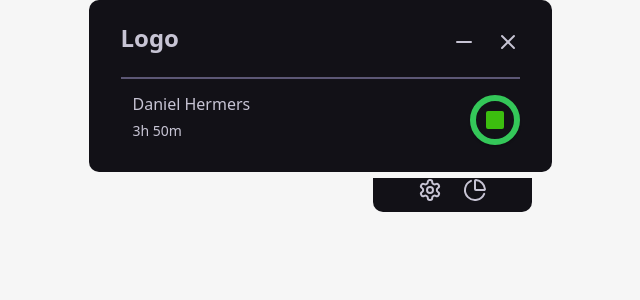
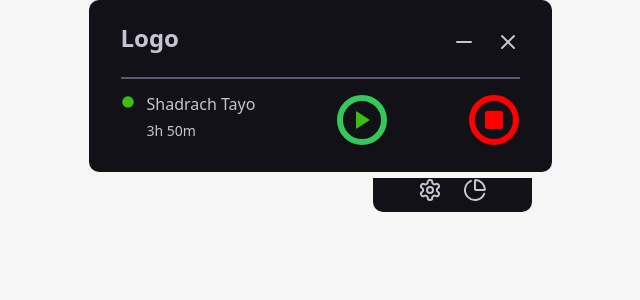
Before and after one commit to shadrach-tayo/Worksmart, a React (Vite) app: page /track in a window 1280 px wide. Shown: the top 300 px of the page, without its empty margins (320-960 px from the left). Built offline with nearby package versions, Linux system fonts and the light colour scheme.

Commit message:
ui tweak

```diff
--- a/src/Track.tsx
+++ b/src/Track.tsx
@@ -1,10 +1,16 @@
 import "./styles/Track.css";
-import { X, Minus, ChartPie, Settings, Square } from "lucide-react";
+import {
+    X,
+    Minus,
+    ChartPie,
+    Settings,
+    Square,
+    Circle,
+    Play,
+} from "lucide-react";
 
 const Track = () => {
     return (
-        // <div className="drag-region">
-        // <div className="wrapper">
         <div data-tauri-drag-region className="tracker-card">
             <div className="d-flex flex-column gap-3">
                 <div className="tracker-header">
@@ -19,15 +25,18 @@ const Track = () => {
                 <div className="divider"></div>
                 <div className="d-flex justify-content-between">
                     <div className="tracker-details">
-                        <i className="bi bi-circle-fill"></i>
+                        {/* <i className="bi bi-circle-fill"></i> */}
+                        <Circle fill="#3cbd0f" stroke="transparent" size={14} />
                         <div>
-                            <h4>Daniel Hermers</h4>
+                            <h4>Shadrach Tayo</h4>
                             <h5>3h 50m</h5>
                         </div>
                     </div>
-                    <button className="stop-button">
-                        {/* <i className="bi bi-square-fill"></i> */}
-                        <Square fill="#3cbd0f" stroke="transparent" />
+                    <button className="action-button start-button">
+                        <Play fill="#3cbd0f" stroke="transparent" />
+                    </button>
+                    <button className="action-button stop-button">
+                        <Square fill="red" stroke="transparent" />
                     </button>
                 </div>
             </div>
@@ -36,8 +45,6 @@ const Track = () => {
                 <ChartPie />
             </div>
         </div>
-        //     </div>
-        // </div>
     );
 };
 
--- a/src/styles/Track.css
+++ b/src/styles/Track.css
@@ -73,21 +73,35 @@ body {
     margin-right: 8px;
 }
 
-.stop-button {
+.action-button {
     background-color: transparent;
     border-radius: 50%;
     width: 50px;
     height: 50px;
     display: grid;
     place-items: center;
-    border: solid 6px #34c759;
     padding: 0;
 }
 
-.stop-button .bi-square-fill {
+.stop-button {
+    border: solid 6px red;
+}
+
+.start-button {
+    border: solid 6px #34c759;
+}
+
+/* .stop-button:hover {
+    border: solid 6px red;
+}
+.stop-button:hover > * {
+    fill: red;
+} */
+
+/* .stop-button .bi-square-fill {
     font-size: 15px;
     color: #34c759;
-}
+} */
 
 .tracker-menu {
     position: absolute;
```
